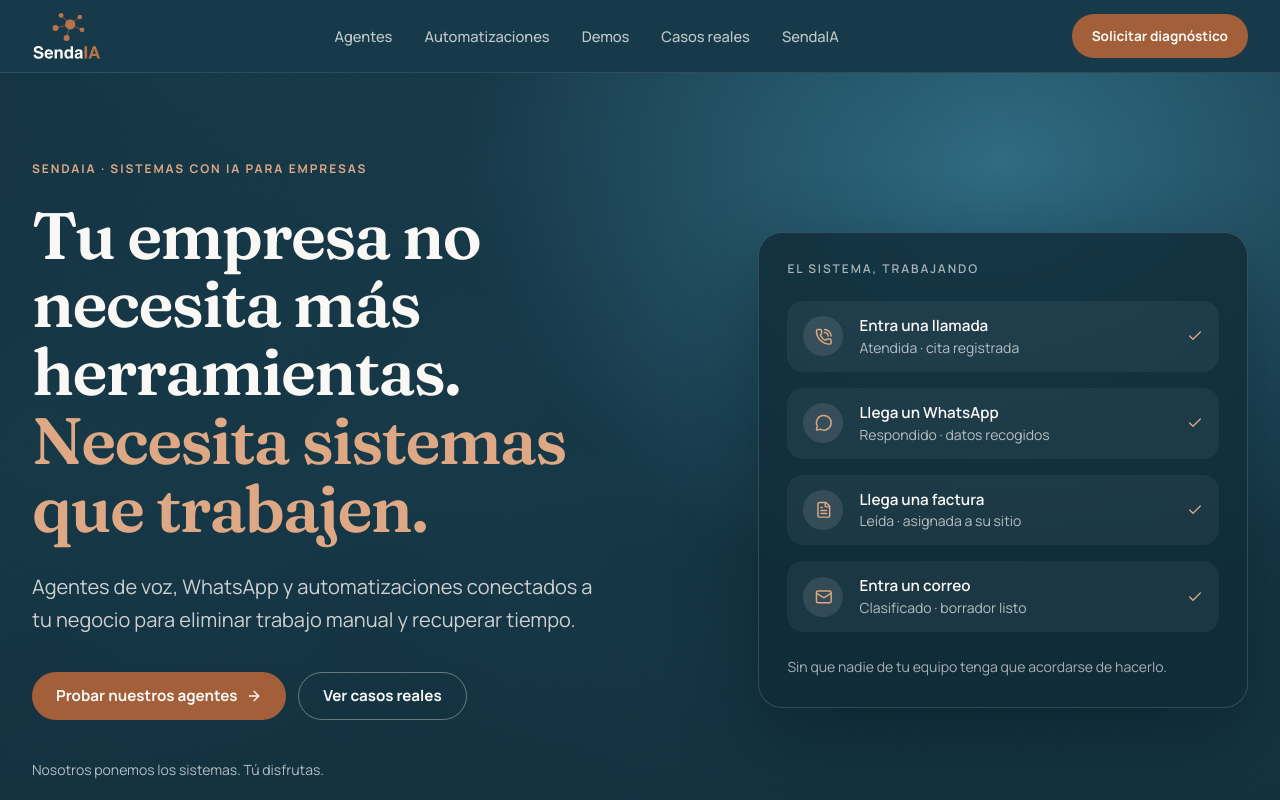
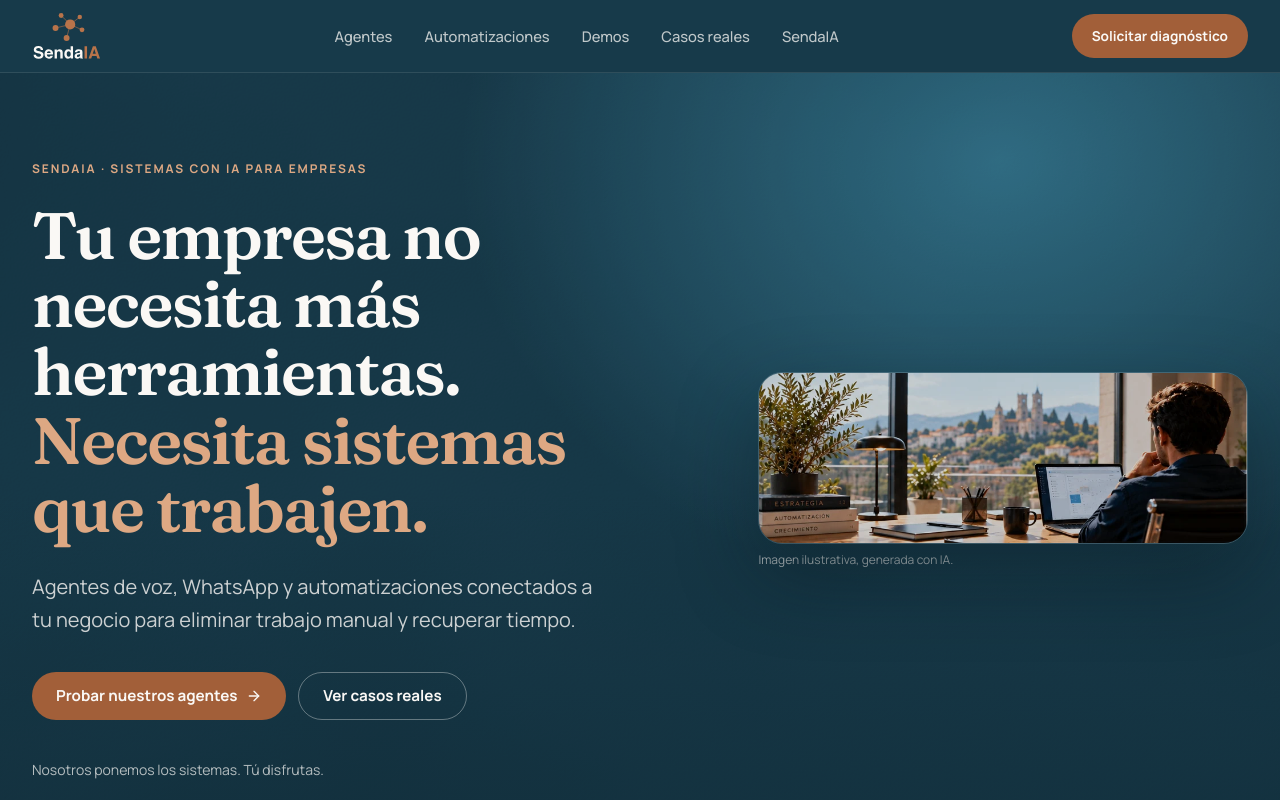
Before and after one commit to jmpazblanes-art/sendaia-web, a Next.js app: page / in a window 1280 px wide. Shown: the top 800 px of the page. Built offline with nearby package versions, Linux system fonts and the light colour scheme.

Commit message:
feat(home): anadir foto oficial de oficina SendaIA al hero principal

```diff
--- a/app/page.tsx
+++ b/app/page.tsx
@@ -57,33 +57,22 @@ export default function Home() {
             <p className="mt-10 text-sm text-roto/70">Nosotros ponemos los sistemas. Tú disfrutas.</p>
           </div>
 
-          {/* Representacion del sistema trabajando */}
-          <div aria-hidden className="hidden lg:block">
-            <div className="rounded-3xl border border-roto/15 bg-azul-hondo/80 p-7 shadow-[0_30px_80px_rgba(8,24,32,0.45)] backdrop-blur-sm">
-              <p className="text-xs font-semibold uppercase tracking-[0.16em] text-roto/65">El sistema, trabajando</p>
-              <ul className="mt-6 space-y-4">
-                {[
-                  { I: PhoneCall, entra: "Entra una llamada", hace: "Atendida · cita registrada" },
-                  { I: MessageCircle, entra: "Llega un WhatsApp", hace: "Respondido · datos recogidos" },
-                  { I: FileText, entra: "Llega una factura", hace: "Leída · asignada a su sitio" },
-                  { I: Mail, entra: "Entra un correo", hace: "Clasificado · borrador listo" },
-                ].map(({ I, entra, hace }) => (
-                  <li key={entra} className="flex items-center gap-4 rounded-2xl bg-roto/[0.05] px-4 py-3.5">
-                    <span className="flex h-10 w-10 shrink-0 items-center justify-center rounded-full bg-roto/10 text-cobre-claro">
-                      <I className="h-[1.1rem] w-[1.1rem]" />
-                    </span>
-                    <span className="min-w-0 flex-1">
-                      <span className="block text-[0.95rem] font-semibold">{entra}</span>
-                      <span className="block text-sm text-roto/70">{hace}</span>
-                    </span>
-                    <Check className="h-4 w-4 shrink-0 text-cobre-claro" />
-                  </li>
-                ))}
-              </ul>
-              <p className="mt-6 text-sm leading-relaxed text-roto/65">
-                Sin que nadie de tu equipo tenga que acordarse de hacerlo.
-              </p>
-            </div>
+          {/* Visual del Hero con foto */}
+          <div className="relative">
+            <figure className="relative overflow-hidden rounded-3xl border border-roto/15 shadow-[0_30px_80px_rgba(8,24,32,0.45)]">
+              <div className="pointer-events-none absolute inset-0 bg-azul/20 mix-blend-multiply" />
+              <Image
+                src={FOTOS.oficina.src}
+                alt={FOTOS.oficina.alt}
+                width={FOTOS.oficina.ancho}
+                height={FOTOS.oficina.alto}
+                unoptimized
+                priority
+                sizes="(min-width:1024px) 540px, 100vw"
+                className="block h-auto w-full object-cover"
+              />
+            </figure>
+            <figcaption className="mt-2 text-xs text-roto/65">Imagen ilustrativa, generada con IA.</figcaption>
           </div>
         </div>
       </section>
```
